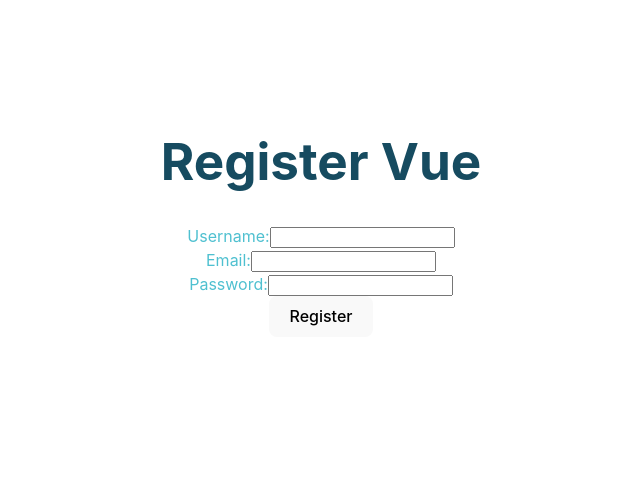
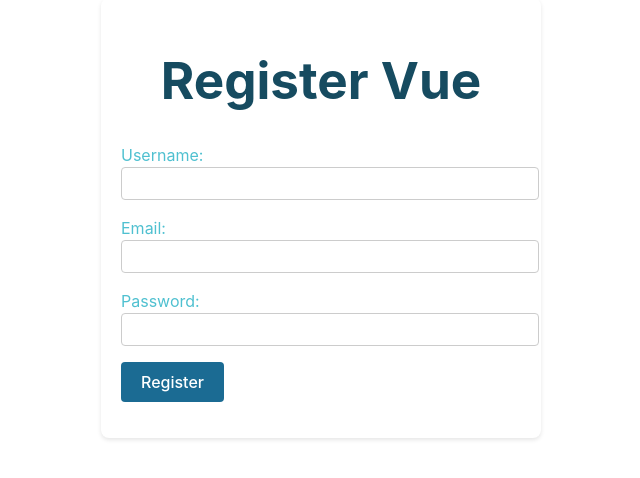
Before and after one commit to vocchiogrosso/H112, a Vue app in the folder web/: page /auth/register in a window 1280 px wide. Shown: the part 182-660 px from the top of the page, without its empty margins (319-959 px from the left). Built offline with nearby package versions, Linux system fonts and the light colour scheme.

Commit message:
16.09.2023 23.59: frontend design

```diff
--- a/web/src/views/contractor/ContractorDashboard.vue
+++ b/web/src/views/contractor/ContractorDashboard.vue
@@ -34,7 +34,7 @@ import { defineComponent } from 'vue';
 import { useRouter } from 'vue-router';
 
 export default defineComponent({
-  name: 'ContractorSchedule',
+  name: 'ContractorDashboard',
   data() {
     return {
       shipments: [], // Store the list of shipments
@@ -43,6 +43,16 @@ export default defineComponent({
   async mounted() {
     // Fetch shipments for the contractor from your API
     this.shipments = await this.fetchShipments();
+  },
+  async beforeMount() {
+    const user = sessionStorage.getItem('user')
+    const router = useRouter();
+    if (user === null || user === undefined){
+      await router.push({ name: 'Home' });
+    }
+    if (user.role === 'normal'){
+      await router.push({ name: 'UserDashboard' });
+    }
   },
   methods: {
     async fetchShipments() {
--- a/web/src/views/contractor/ContractorNavigation.vue
+++ b/web/src/views/contractor/ContractorNavigation.vue
@@ -1,21 +1,23 @@
 <template>
-  <div>
-    <h1>Contractor Navigation</h1>
-    <div>
-      <label for="destination">Enter Destination:</label>
+  <div class="navigation-container">
+    <h1 class="navigation-title">Contractor Navigation</h1>
+    <div class="destination-input">
+      <label for="destination" class="input-label">Enter Destination:</label>
       <input
           id="destination"
           type="text"
           v-model="destinationInput"
+          class="input-field"
       />
     </div>
-    <div id="map-container" style="width: 100%; height: 400px;"></div>
+    <div id="map-container" class="map"></div>
   </div>
 </template>
 
 <script lang="ts">
 import { defineComponent } from 'vue';
 import mapboxgl from 'mapbox-gl';
+import { useRouter } from "vue-router";
 
 export default defineComponent({
   name: 'ContractorNavigation',
@@ -27,7 +29,7 @@ export default defineComponent({
     };
   },
 
-  mounted () {
+  mounted() {
     mapboxgl.accessToken = 'pk.eyJ1IjoiejRsM3M1aTAiLCJhIjoiY2xtbTd1NDB6MGttNDJxcG5mZHpqbXJsMiJ9.m9i3527cJA3QTJgPLPIWHg';
 
     this.map = new mapboxgl.Map({
@@ -36,21 +38,27 @@ export default defineComponent({
       center: [-74.5, 40],
       zoom: 9,
     });
+  },
+  async beforeMount() {
 
-  },
-  beforeMount() {
+    const user = sessionStorage.getItem('user')
+    const router = useRouter();
+    if (user === null || user === undefined){
+      await router.push({ name: 'Home' });
+    }
+    if (user.role === 'normal'){
+      await router.push({ name: 'UserDashboard' });
+    }
 
     // Fetch coordinates for the user's destination input from a geocoding API
-      const destinationCoordinates = this.shipment.endCoordinates
+    const destinationCoordinates = this.shipment.endCoordinates;
 
     // Calculate the route using a routing API (e.g., Mapbox Directions API)
     const route = this.calculateRouteToDestination(destinationCoordinates);
 
     // Display the route on the map
     this.displayRoute(route);
-
   },
-
   methods: {
     async calculateRouteToDestination(destinationCoordinates) {
       // Use a routing API to calculate the route to the destination
@@ -119,3 +127,44 @@ export default defineComponent({
   },
 });
 </script>
+<style scoped>
+/* Component-specific styles */
+.navigation-container {
+  background-color: var(--background-color);
+  padding: 20px;
+  border-radius: 8px;
+  box-shadow: 0 2px 4px rgba(0, 0, 0, 0.1);
+  width: 80%;
+  margin: 0 auto;
+}
+
+.navigation-title {
+  color: var(--primary-color);
+  font-size: 24px;
+  margin-bottom: 20px;
+  text-align: center;
+}
+
+.destination-input {
+  margin-bottom: 20px;
+}
+
+.input-label {
+  font-weight: bold;
+  color: var(--text-color);
+}
+
+.input-field {
+  border: 1px solid #ccc;
+  padding: 10px;
+  border-radius: 4px;
+  width: 100%;
+}
+
+.map {
+  width: 100%;
+  height: 400px;
+  border: 1px solid #ccc;
+  border-radius: 4px;
+}
+</style>
--- a/web/src/views/shared/Home.vue
+++ b/web/src/views/shared/Home.vue
@@ -10,4 +10,7 @@ import { defineComponent } from 'vue';
 export default defineComponent({
   name: 'Home',
 });
+
+
+
 </script>
--- a/web/src/views/shared/Login.vue
+++ b/web/src/views/shared/Login.vue
@@ -19,8 +19,8 @@
 
 <script lang="ts">
 import { defineComponent } from 'vue';
-import "../../style.css"
-import {useRouter} from "vue-router";
+import { useRouter } from "vue-router";
+
 export default defineComponent({
   name: 'LoginVue',
 
@@ -33,7 +33,7 @@ export default defineComponent({
 
   methods: {
     async login() {
-        // Construct the registration data
+      // Construct the login data
       const loginData = {
         email: this.email,
         password: this.password,
@@ -49,27 +49,26 @@ export default defineComponent({
         });
 
         if (!response.ok) {
-            // Handle the registration error here
-            console.error('Registration failed:', response.statusText);
+          // Handle the login error here
+          console.error('Login failed:', response.statusText);
           return;
         }
 
-          const json = response.json()
-          sessionStorage.setItem('user', JSON.stringify(json) )
+        const json = await response.json();
+        sessionStorage.setItem('user', JSON.stringify(json));
         // Check the user's role
+        const router = useRouter();
         if (json.role === 'contractor') {
           // Redirect to the contractor-specific route
-            const router = useRouter();
-            router.push({ name: 'ContractorDashboard'}); // Replace with the actual route name
+          await router.push({ name: 'ContractorDashboard' }); // Replace with the actual route name
         } else {
           // Redirect to the general user route
-            const router = useRouter();
-            router.push({ name: 'UserDashboard' }); // Replace with the actual route name
+          await router.push({ name: 'UserDashboard' }); // Replace with the actual route name
         }
-          console.log('Registration successful');
+        console.log('Login successful');
       } catch (error) {
         // Handle any network or other errors here
-          console.error('An error occurred during registration:', error);
+        console.error('An error occurred during login:', error);
       }
     },
   },
@@ -82,11 +81,13 @@ export default defineComponent({
   border-radius: 8px;
   text-align: center;
   box-shadow: 0 4px 6px rgba(0, 0, 0, 0.1);
+  background-color: var(--background-color);
 }
 
 .login-title {
   font-size: 24px;
   margin-bottom: 20px;
+  color: var(--primary-color);
 }
 
 .login-form {
@@ -96,17 +97,19 @@ export default defineComponent({
 }
 
 .form-group {
-  margin-bottom: 10px;
+  margin-bottom: 20px; /* Increased spacing between form groups */
 }
 
 .form-label {
-  font-weight: bold;
+  color: var(--text-color); /* Text color for labels */
 }
 
 .form-input {
-  border: none;
-  padding: 8px;
+  border: 1px solid #ccc;
+  padding: 10px;
   border-radius: 4px;
+  width: 100%;
+  margin-top: 5px; /* Adjusted margin for input fields */
 }
 
 .login-button {
@@ -116,6 +119,11 @@ export default defineComponent({
   cursor: pointer;
   font-weight: bold;
   transition: background-color 0.3s ease;
+  background-color: var(--accent-color);
+  color: white;
 }
 
+.login-button:hover {
+  background-color: #0077b6;
+}
 </style>
--- a/web/src/views/shared/Register.vue
+++ b/web/src/views/shared/Register.vue
@@ -1,21 +1,21 @@
 <template>
-  <div>
-    <h1 style="color: var(--primary-color);">Register Vue</h1>
-    <form @submit.prevent="register">
-      <div>
-        <label for="username" style="color: var(--text-color);">Username:</label>
-        <input type="text" id="username" v-model="username" />
+  <div class="register-container">
+    <h1 class="register-title">Register Vue</h1>
+    <form @submit.prevent="register" class="register-form">
+      <div class="form-group">
+        <label for="username" class="form-label">Username:</label>
+        <input type="text" id="username" v-model="username" class="form-input" />
       </div>
-      <div>
-        <label for="email" style="color: var(--text-color);">Email:</label>
-        <input type="email" id="email" v-model="email" />
+      <div class="form-group">
+        <label for="email" class="form-label">Email:</label>
+        <input type="email" id="email" v-model="email" class="form-input" />
       </div>
-      <div>
-        <label for="password" style="color: var(--text-color);">Password:</label>
-        <input type="password" id="password" v-model="password" />
+      <div class="form-group">
+        <label for="password" class="form-label">Password:</label>
+        <input type="password" id="password" v-model="password" class="form-input" />
       </div>
-      <div>
-        <button type="submit">Register</button>
+      <div class="form-group">
+        <button type="submit" class="submit-button">Register</button>
       </div>
     </form>
   </div>
@@ -23,7 +23,7 @@
 
 <script lang="ts">
 import { defineComponent } from 'vue';
-import {useRouter} from "vue-router";
+import { useRouter } from "vue-router";
 
 export default defineComponent({
   name: 'RegisterVue',
@@ -62,14 +62,13 @@ export default defineComponent({
         const json = response.json()
         sessionStorage.setItem('user', JSON.stringify(json) )
         // Check the user's role
+        const router = useRouter();
         if (json.role === 'contractor') {
           // Redirect to the contractor-specific route
-          const router = useRouter();
-          router.push({ name: 'ContractorDashboard'}); // Replace with the actual route name
+          await router.push({name: 'ContractorDashboard'}); // Replace with the actual route name
         } else {
           // Redirect to the general user route
-          const router = useRouter();
-          router.push({ name: 'UserDashboard' }); // Replace with the actual route name
+          await router.push({name: 'UserDashboard'}); // Replace with the actual route name
         }
 
       } catch (error) {
@@ -80,3 +79,59 @@ export default defineComponent({
   }
 });
 </script>
+
+<style scoped>
+.register-container {
+  background-color: var(--background-color);
+  padding: 20px;
+  border-radius: 8px;
+  box-shadow: 0 2px 4px rgba(0, 0, 0, 0.1);
+  width: 400px;
+  margin: 0 auto;
+}
+
+.register-title {
+  color: var(--primary-color);
+  text-align: center;
+}
+
+.register-form {
+  text-align: left;
+}
+
+.form-group {
+  margin-bottom: 16px;
+}
+
+.form-label {
+  color: var(--text-color);
+  display: block;
+}
+
+.form-input {
+  width: 100%;
+  padding: 8px;
+  border: 1px solid #ccc;
+  border-radius: 4px;
+  background-color: white;
+  color: #333;
+}
+
+.form-input:focus {
+  outline: none;
+  border-color: var(--accent-color);
+}
+
+.submit-button {
+  background-color: var(--accent-color);
+  color: white;
+  border: none;
+  padding: 10px 20px;
+  border-radius: 4px;
+  cursor: pointer;
+}
+
+.submit-button:hover {
+  background-color: #0077b6;
+}
+</style>
--- a/web/src/views/user/RequestForm.vue
+++ b/web/src/views/user/RequestForm.vue
@@ -1,38 +1,44 @@
 <!-- RequestForm.vue -->
 <template>
+  <div class="form-container">
     <form @submit.prevent="submitForm">
-    <div>
+      <div class="form-group">
         <label for="title">Title:</label>
         <input type="text" id="title" v-model="formData.title" required />
       </div>
-    <div>
+      <div class="form-group">
         <label for="startCoordinates">Start Coordinates:</label>
         <input type="text" id="startCoordinates" v-model="formData.startCoordinates" required />
       </div>
-    <div>
+      <div class="form-group">
         <label for="endCoordinates">End Coordinates:</label>
         <input type="text" id="endCoordinates" v-model="formData.endCoordinates" required />
       </div>
-    <div>
+      <div class="form-group">
         <label for="cargoType">Cargo Type:</label>
-      <input type="text" id="cargoType" v-model="formData.cargoType" required />
+        <select id="cargoType" v-model="formData.cargoType" required>
+          <option value="Option1">Option 1</option>
+          <option value="Option2">Option 2</option>
+          <option value="Option3">Option 3</option>
+        </select>
       </div>
-    <div>
+      <div class="form-group">
         <label for="weight">Weight:</label>
         <input type="number" id="weight" v-model="formData.weight" required />
       </div>
-    <div>
-      <label for="startDate">Start Date:</label>
-      <input type="date" id="startDate" v-model="formData.startDate" required />
+      <div class="form-group">
+        <label for="pickupTime">Start Date:</label>
+        <input type="date" id="pickupTime" v-model="formData.pickupTime" required />
       </div>
-    <div>
+      <div class="form-group">
         <button type="submit">Submit Request</button>
       </div>
     </form>
+  </div>
 </template>
-
 <script lang="ts">
 import { defineComponent, ref } from 'vue';
+import {useRouter} from "vue-router";
 
 export default defineComponent({
   name: 'RequestForm',
@@ -47,6 +53,16 @@ export default defineComponent({
         pickupTime: '',
       },
     };
+  },
+  async beforeMount(){
+    const user = sessionStorage.getItem('user')
+    const router = useRouter();
+    if (user === null || user === undefined){
+      await router.push({ name: 'Home' });
+    }
+    if (user.role === 'contractor'){
+      await router.push({ name: 'ContractorDashboard' });
+    }
   },
   methods: {
     async submitForm() {
@@ -76,5 +92,57 @@ export default defineComponent({
 </script>
 
 <style scoped>
-/* Add your component-specific styles here */
+.form-container {
+  background-color: var(--background-color);
+  padding: 20px;
+  border-radius: 8px;
+  box-shadow: 0 2px 4px rgba(0, 0, 0, 0.1);
+  width: 400px; /* Adjust the width as needed */
+  margin: 0 auto; /* Center the form horizontally */
+  text-align: center; /* Center-align the form items */
+}
+
+.form-group {
+  margin-bottom: 16px;
+  text-align: left; /* Left-align the form field labels and inputs within the .form-group */
+}
+
+label {
+  display: block;
+  margin-bottom: 8px;
+  color: var(--primary-color);
+}
+
+input[type="text"],
+input[type="number"],
+input[type="date"],
+select { /* Apply styles to the select element */
+  width: 100%;
+  padding: 8px;
+  border: 1px solid #ccc;
+  border-radius: 4px;
+  background-color: white; /* Background color for select */
+  color: #333; /* Text color for select */
+}
+
+input[type="text"]:focus,
+input[type="number"]:focus,
+input[type="date"]:focus,
+select:focus { /* Apply styles when the select is focused */
+  outline: none;
+  border-color: var(--accent-color);
+}
+
+button[type="submit"] {
+  background-color: var(--accent-color);
+  color: white;
+  border: none;
+  padding: 10px 20px;
+  border-radius: 4px;
+  cursor: pointer;
+}
+
+button[type="submit"]:hover {
+  background-color: #0077b6; /* Darker shade of accent color on hover */
+}
 </style>
--- a/web/src/views/user/UserDashboard.vue
+++ b/web/src/views/user/UserDashboard.vue
@@ -18,6 +18,7 @@
 
 <script lang="ts">
 import { defineComponent } from 'vue';
+import {useRouter} from "vue-router";
 
 export default defineComponent({
   name: 'UserDashboard',
@@ -25,6 +26,17 @@ export default defineComponent({
     return {
       shipments: [],
     };
+  },
+
+  async beforeMount(){
+    const user = sessionStorage.getItem('user')
+    const router = useRouter();
+    if (user === null || user === undefined){
+      await router.push({ name: 'Home' });
+    }
+    if (user.role === 'contractor'){
+      await router.push({ name: 'ContractorDashboard' });
+    }
   },
   async mounted() {
     // Fetch shipments from an API here and update the shipments array
--- a/web/src/views/user/UserRouter.ts
+++ b/web/src/views/user/UserRouter.ts
@@ -2,7 +2,7 @@ import { RouteRecordRaw } from 'vue-router';
 
 import UserDashboard from './UserDashboard.vue'
 import UserProfile from './UserProfile.vue'
-import RequestForm from "./RequestForm.vue";
+import RequestForm from './RequestForm.vue';
 
 const UserRoutes: Array<RouteRecordRaw> = [
   {
```
Lines whose indentation alone changed are shown as unchanged.
